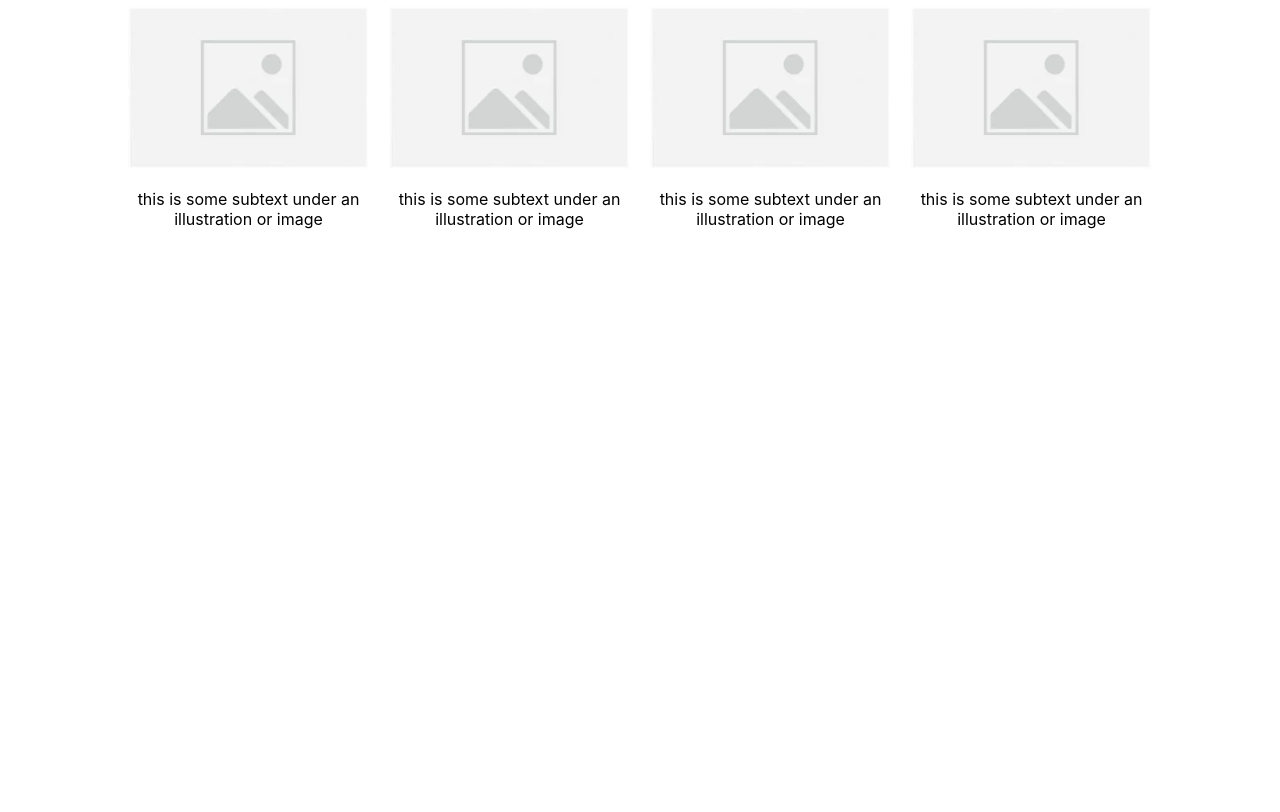
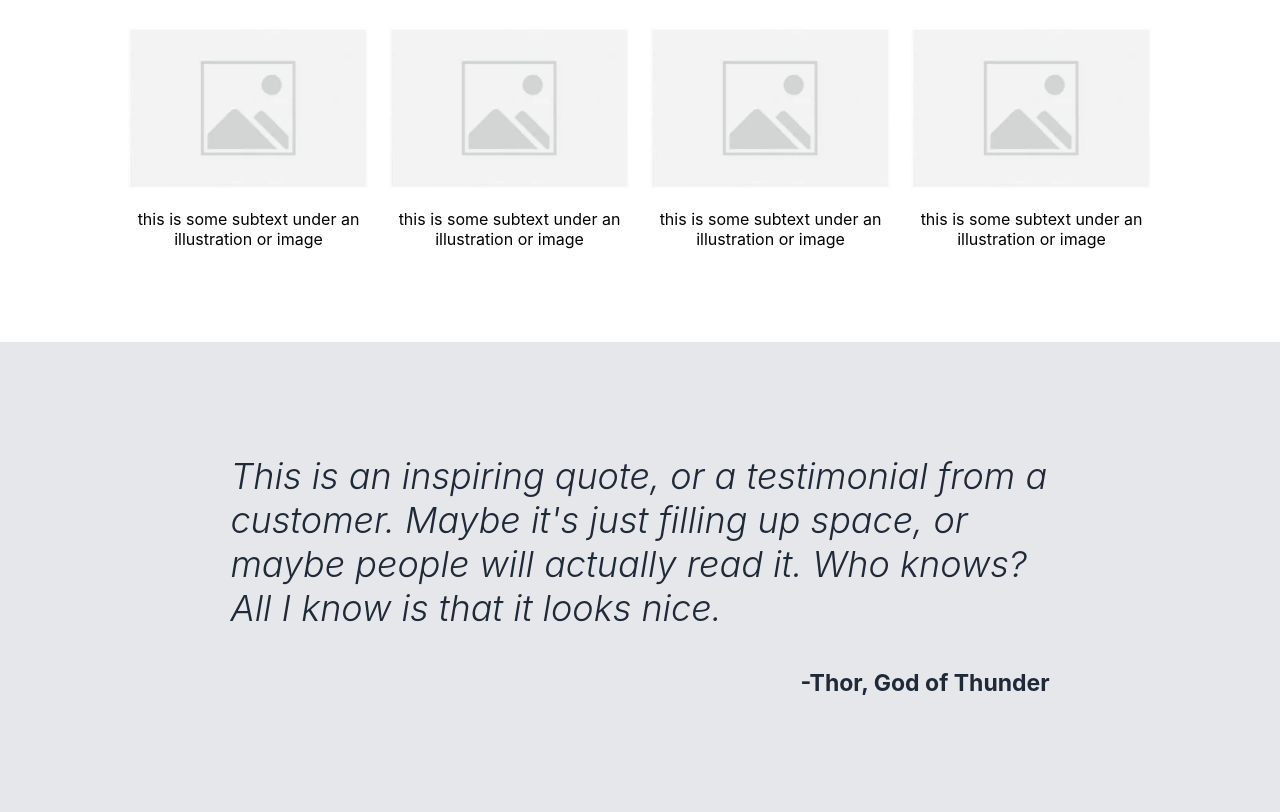
Before and after one commit to obinna-dev/Odin-Landing-Page, a plain HTML site: page index.html in a window 1280 px wide. Shown: the part 760-1572 px from the top of the page. Before the commit the page ends 1030 px from the top, so only its background shows below. Drawn offline with Linux system fonts and the light colour scheme.

Commit message:
Create and style 'quote' section

```diff
--- a/index.html
+++ b/index.html
@@ -13,7 +13,7 @@
         <nav>
             <div class="nav-container"> <!--flex container-->
                 <div class="nav-item"> <!--flex item-->
-                    <h3>Header Logo</h3>
+                    <h3><a href="#">Header Logo</a></h3>
                 </div>
                 <div class="nav-item"> <!--flex item-->
                     <a href="#">header link one</a>
@@ -61,10 +61,11 @@
         </div>
     </div>
         <!-- quote section -->
-    <!-- <div class="inside quote">
+    <div class="inside quote">
         <div>
-            <p>This is an inspiring quote, or a testimonial from a customer. Maybe it's just filling up space, or maybe people will actually read it. Who knows? ll I know is that it looks nice.</p>
+            <p><em>This is an inspiring quote, or a testimonial from a customer. Maybe it's just filling up space, or maybe people will actually read it. Who knows? All I know is that it looks nice.</em></p>
+            <h5>-Thor, God of Thunder</h5>
         </div>
-    </div> -->
+    </div>
 </body>
 </html>
--- a/resources/css/style.css
+++ b/resources/css/style.css
@@ -19,9 +19,10 @@ body    {
     background-color: #1f2937;
 }
 
-.nav-item > h3  {
+.nav-item > h3 > a {
     font-size: 24px;
     color: #f9faf8;
+    text-decoration: none;
 }
 
 .nav-item > a   {
@@ -89,8 +90,8 @@ button:hover {
 .inside.random-info {
     padding-left: 10%;
     padding-right: 10%;
-    padding-top: 2%;
-    padding-bottom: 2%;
+    padding-top: 3%;
+    padding-bottom: 6%;
 }
 
 .inside.random-info > div > h2  {
@@ -98,6 +99,7 @@ button:hover {
     font-weight: bolder;
     color: #1f2937;
     text-align: center;
+    padding-bottom: 0.5em;
 }
 
 .random-info-container  {
@@ -115,3 +117,31 @@ button:hover {
 .info-item img  {
     max-width: 100%;
 }
+
+.inside.quote   {
+    background-color: #e5e7eb;
+    padding-left: 10%;
+    padding-right: 10%;
+    padding-top: 6%;
+    padding-bottom: 6%;
+}
+
+.inside.quote > div {
+    padding-left: 10%;
+    padding-right: 10%;
+}
+
+.inside.quote > div > p   {
+    font-size: 36px;
+    color: #1f2937;
+    font-weight: 300;
+}
+
+.inside.quote > div > h5   {
+    /* font-size: 36px; */
+    color: #1f2937;
+    text-align: right;
+    font-size: 23px;
+    font-weight: bold;
+    /* font-weight: 300; */
+}
```
